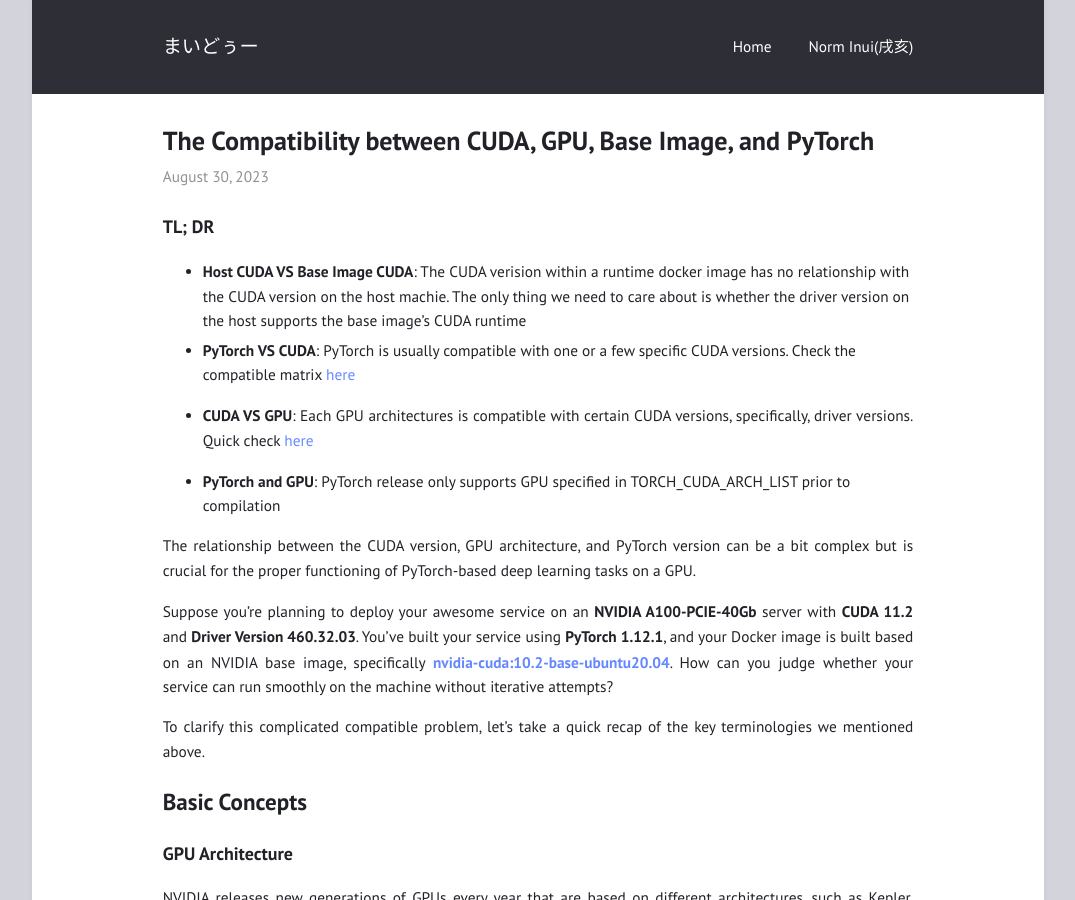
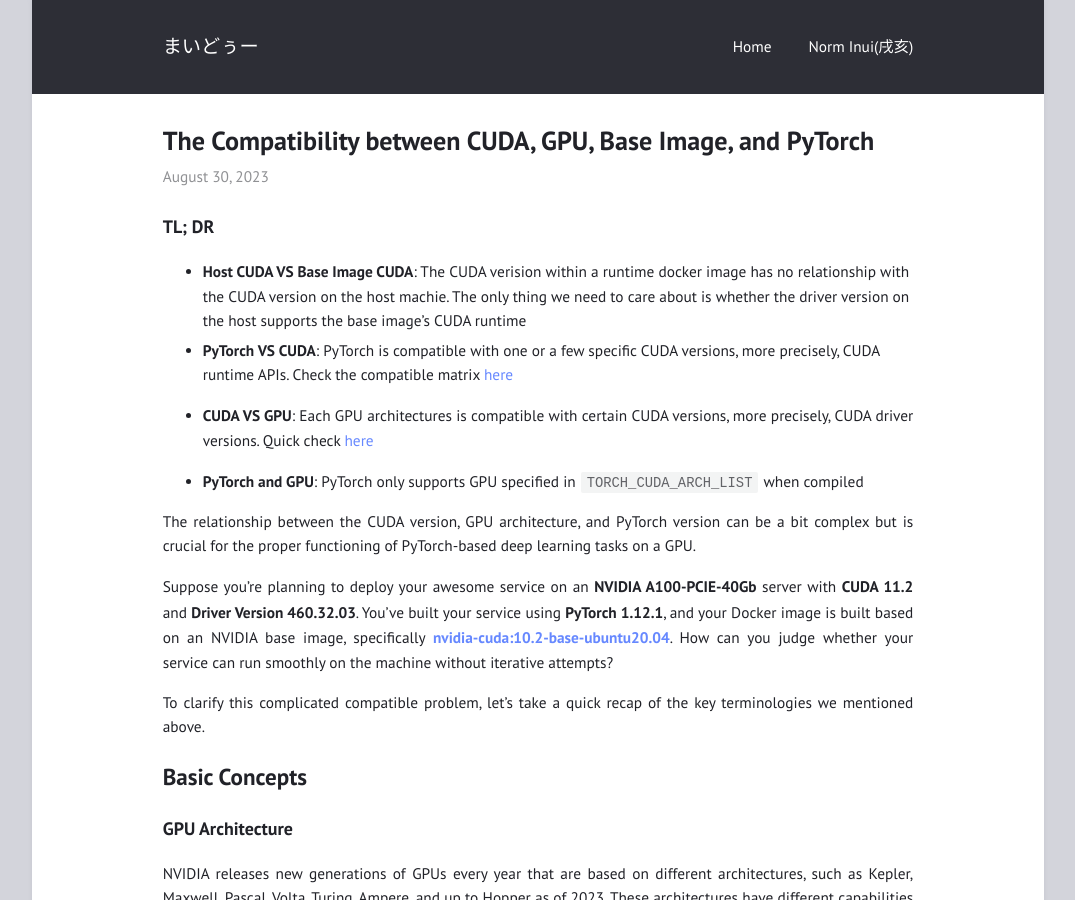
Before and after one commit to NormXU/NormXU.github.io, a Jekyll site: the page built from _posts/2023-08-30-compatibility.md, in a window 1280 px wide and 900 px high. Shown: the whole window, without its empty margins (102-1177 px from the left). Built offline with Jekyll 4.4.1, drawn with Linux system fonts in a browser that asks for light colours.

Commit message:
[blog] update post

```diff
--- a/_posts/2023-08-30-compatibility.md
+++ b/_posts/2023-08-30-compatibility.md
@@ -7,10 +7,10 @@
 ### TL; DR
 
 - **Host CUDA VS Base Image CUDA**: The CUDA verision within a runtime docker image has no relationship with the CUDA version on the host machie. The only thing we need to care about is whether the driver version on the host supports the base image's CUDA runtime
-- **PyTorch VS CUDA**: PyTorch is usually compatible with one or a few specific CUDA versions. Check the compatible matrix [here](https://github.com/pytorch/pytorch/blob/main/RELEASE.md#release-compatibility-matrix)
-- **CUDA VS GPU**: Each GPU architectures is compatible with certain CUDA versions, specifically, driver versions. Quick check [here](https://arnon.dk/matching-sm-architectures-arch-and-gencode-for-various-nvidia-cards/)
+- **PyTorch VS CUDA**: PyTorch is compatible with one or a few specific CUDA versions, more precisely, CUDA runtime APIs. Check the compatible matrix [here](https://github.com/pytorch/pytorch/blob/main/RELEASE.md#release-compatibility-matrix)
+- **CUDA VS GPU**: Each GPU architectures is compatible with certain CUDA versions, more precisely, CUDA driver versions. Quick check [here](https://arnon.dk/matching-sm-architectures-arch-and-gencode-for-various-nvidia-cards/)
 
-- **PyTorch and GPU**:  PyTorch release only supports GPU specified in TORCH_CUDA_ARCH_LIST prior to compilation
+- **PyTorch and GPU**:  PyTorch only supports GPU specified in ``TORCH_CUDA_ARCH_LIST`` when compiled
 
 The relationship between the CUDA version, GPU architecture, and PyTorch version can be a bit complex but is crucial for the proper functioning of PyTorch-based deep learning tasks on a GPU.
 
```
